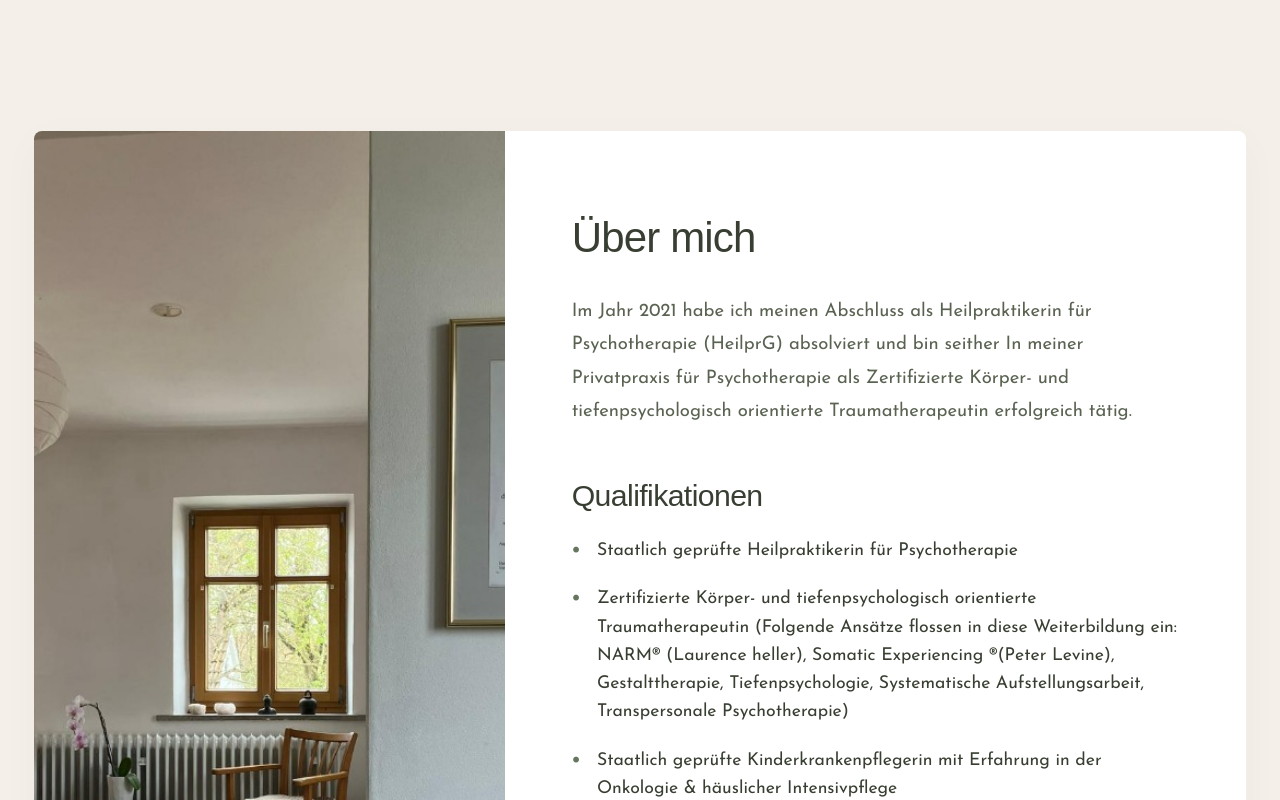
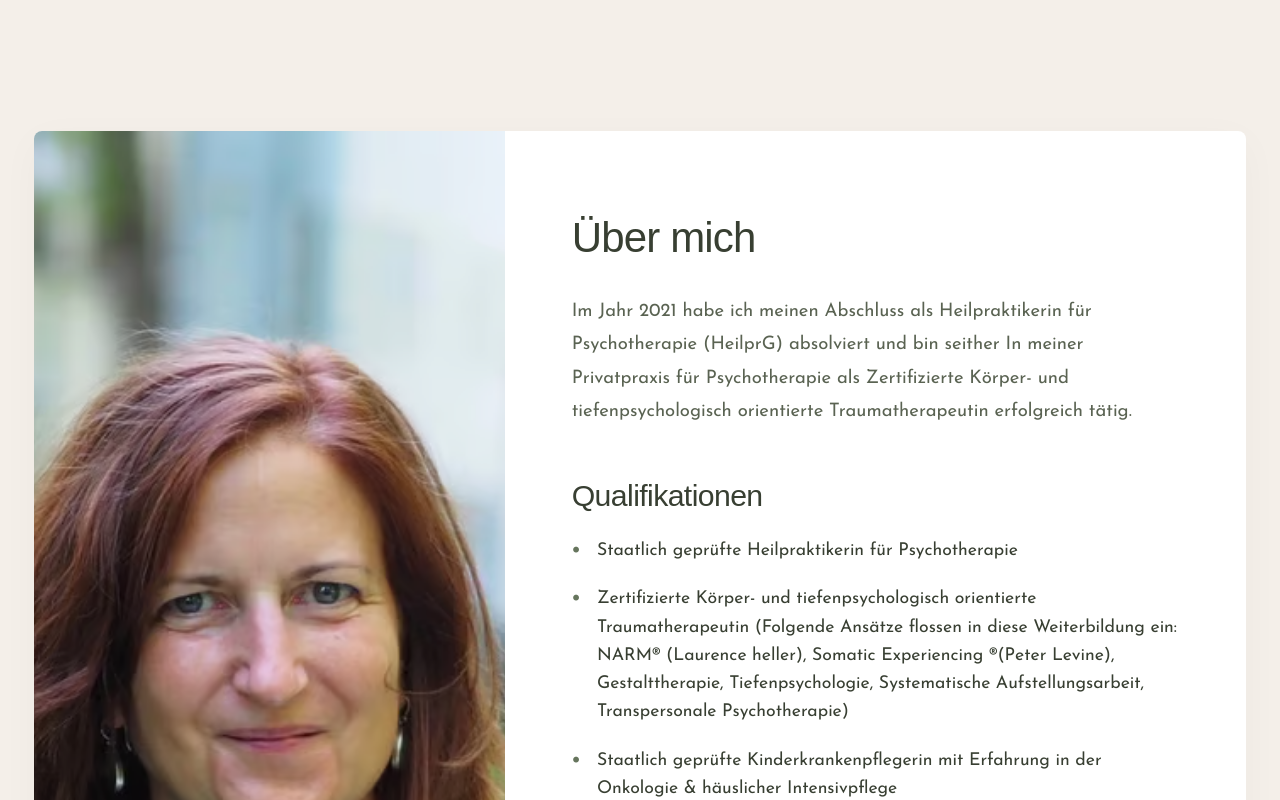
Before and after one commit to atharxv/Soul-Nectar, a Next.js app: page /psychotherapie-aichach in a window 1280 px wide. Shown: the part 1760-2560 px from the top of the page. Built offline with nearby package versions, Linux system fonts and the light colour scheme; a web font is replaced by a local one.

Commit message:
style: change about-me background image to show founder Nicole (/nicole-main.png) on the Heilpraktiker and Psychotherapie service pages

```diff
--- a/src/app/heilpraktiker-aichach/HeilpraktikerContent.js
+++ b/src/app/heilpraktiker-aichach/HeilpraktikerContent.js
@@ -308,9 +308,9 @@ export default function HeilpraktikerContent() {
               <div className="cinematic-image" style={{
                 position: "absolute",
                 top: 0, left: 0, width: "100%", height: "100%",
-                backgroundImage: "url('/practice-room-3.jpg')",
+                backgroundImage: "url('/nicole-main.png')",
                 backgroundSize: "cover",
-                backgroundPosition: "center 20%",
+                backgroundPosition: "center",
               }} />
             </div>
 
--- a/src/app/psychotherapie-aichach/PsychotherapieContent.js
+++ b/src/app/psychotherapie-aichach/PsychotherapieContent.js
@@ -157,9 +157,9 @@ export default function PsychotherapieContent() {
               <div className="cinematic-image" style={{
                 position: "absolute",
                 top: 0, left: 0, width: "100%", height: "100%",
-                backgroundImage: "url('/practice-room-3.jpg')",
+                backgroundImage: "url('/nicole-main.png')",
                 backgroundSize: "cover",
-                backgroundPosition: "center 20%",
+                backgroundPosition: "center",
               }} />
             </div>
 
```
